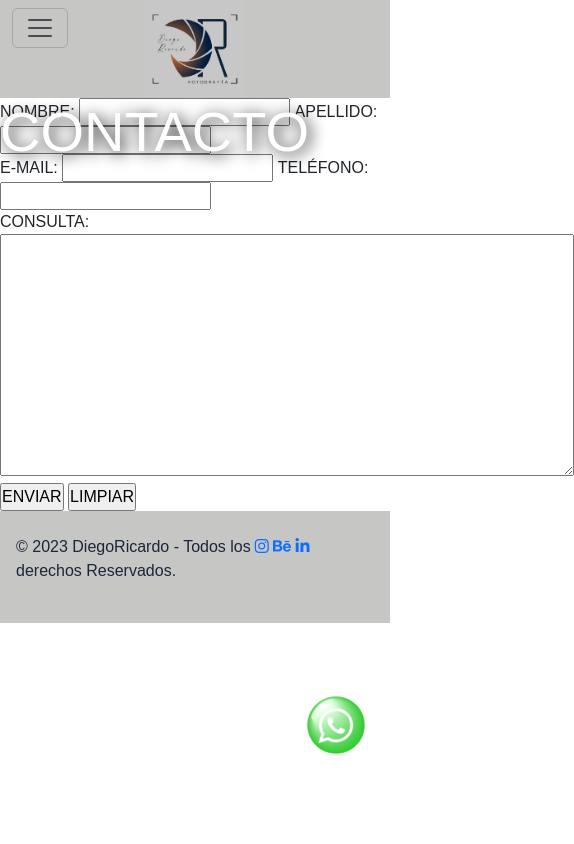
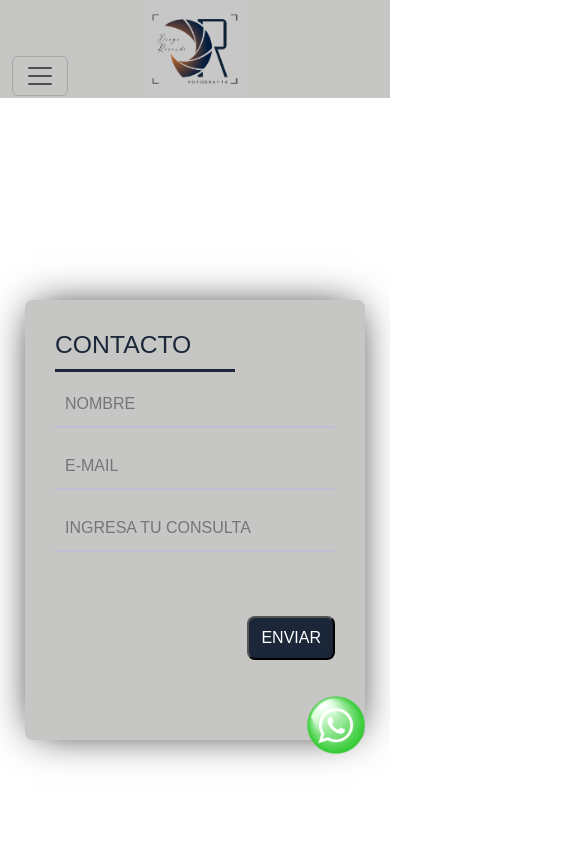
Before and after one commit to Diegoric10/PFRicardo, a website: page pages/contacto.html in a window 390 px wide. Shown: the top 844 px of the page, 574 px wide, since content can reach past the window. Drawn offline with nearby package versions, Linux system fonts and the light colour scheme.

Commit message:
Contacto estilo y responsive

```diff
--- a/pages/contacto.html
+++ b/pages/contacto.html
@@ -100,42 +100,14 @@
         </div>
       </nav>
     </header>
-    <div class="grid">
-      <div class="titulo">
-        <h1>CONTACTO</h1>
-      </div>
-      <section>
-        <form action="">
-          <fieldset>
-            <div>
-              <label for="nombre">NOMBRE:</label>
-              <input type="text" name="nombre" />
-              <label for="apellido">APELLIDO:</label>
-              <input type="text" name="apellido" />
-            </div>
-            <div>
-              <label for="email">E-MAIL:</label>
-              <input type="text" name="email" />
-              <label for="telefono">TELÉFONO:</label>
-              <input type="text" name="telefono" />
-            </div>
-            <div>
-              <label for="consulta">CONSULTA:</label>
-            </div>
-            <div>
-              <textarea
-                name="consulta"
-                id="consulta"
-                cols="60"
-                rows="10"
-              ></textarea>
-            </div>
-            <input type="submit" value="ENVIAR" />
-            <input type="reset" value="LIMPIAR" />
-          </fieldset>
-        </form>
-      </section>
-    </div>
+    <form class="form">
+      <h2>CONTACTO</h2>
+      <p type="Name:"><input placeholder="NOMBRE"></input></p>
+      <p type="Email:"><input placeholder="E-MAIL"></input></p>
+      <p type="Message:"><input placeholder="INGRESA TU CONSULTA"></input></p>
+      <button>ENVIAR</button>
+
+    </form>
 
     <div>
       <a href=""></a>
--- a/scss/_contacto.scss
+++ b/scss/_contacto.scss
@@ -0,0 +1,73 @@
+.form {
+  width: 340px;
+  height: 440px;
+  background: #c6c6c5;
+  border-radius: 8px;
+  box-shadow: 0 0 40px -10px #000;
+  margin: calc(50vh - 220px) auto;
+  padding: 20px 30px;
+  max-width: calc(100vw - 40px);
+  box-sizing: border-box;
+  position: relative;
+}
+h2 {
+  margin: 10px 0;
+  padding-bottom: 10px;
+  width: 180px;
+  color: #1b2739;
+  border-bottom: 3px solid #1b2739;
+}
+input {
+  width: 100%;
+  padding: 10px;
+  box-sizing: border-box;
+  background: none;
+  outline: none;
+  resize: none;
+  border: 0;
+  transition: all 0.3s;
+  border-bottom: 2px solid #bebed2;
+}
+input:focus {
+  border-bottom: 2px solid #1b2739;
+}
+p:before {
+  display: none;
+}
+button {
+  float: right;
+  padding: 8px 12px;
+  margin: 48px 0 0;
+  border-radius: 8px;
+  background: #1b2739;
+  color: #ffffff;
+  cursor: pointer;
+  transition: all 0.3s;
+}
+button:hover {
+  background: #c1712f;
+  color: #fff;
+}
+
+@media (min-width: 1200px) {
+  .form {
+    width: 90%;
+    height: 700px;
+    margin-top: 5rem;
+  }
+
+  h2 {
+    font-size: 3.5rem;
+  }
+
+  input {
+    font-size: 2rem;
+    padding: 2rem;
+  }
+
+  button {
+    padding: 16px 48px;
+    margin-top: 48px;
+    font-size: 2rem;
+  }
+}
--- a/scss/_servicios.scss
+++ b/scss/_servicios.scss
@@ -27,4 +27,12 @@
     display: flex;
     background-color: #c6c6c5;
   }
+
+  .card-texto h3 {
+    font-size: 3.5rem;
+  }
+
+  .card-texto p {
+    font-size: 2rem;
+  }
 }
```
Also changed, not shown: css/style.css, 1 other file.
